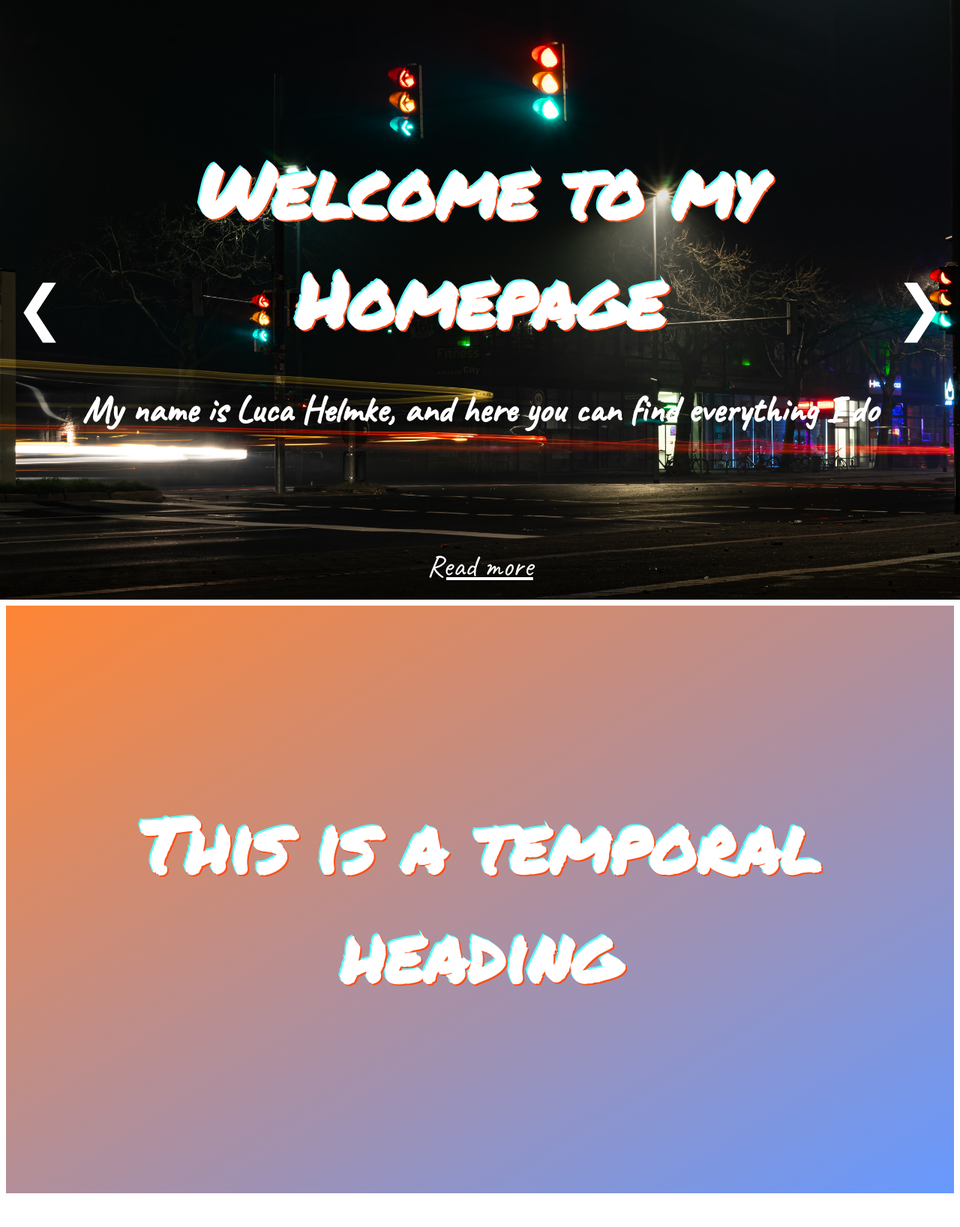
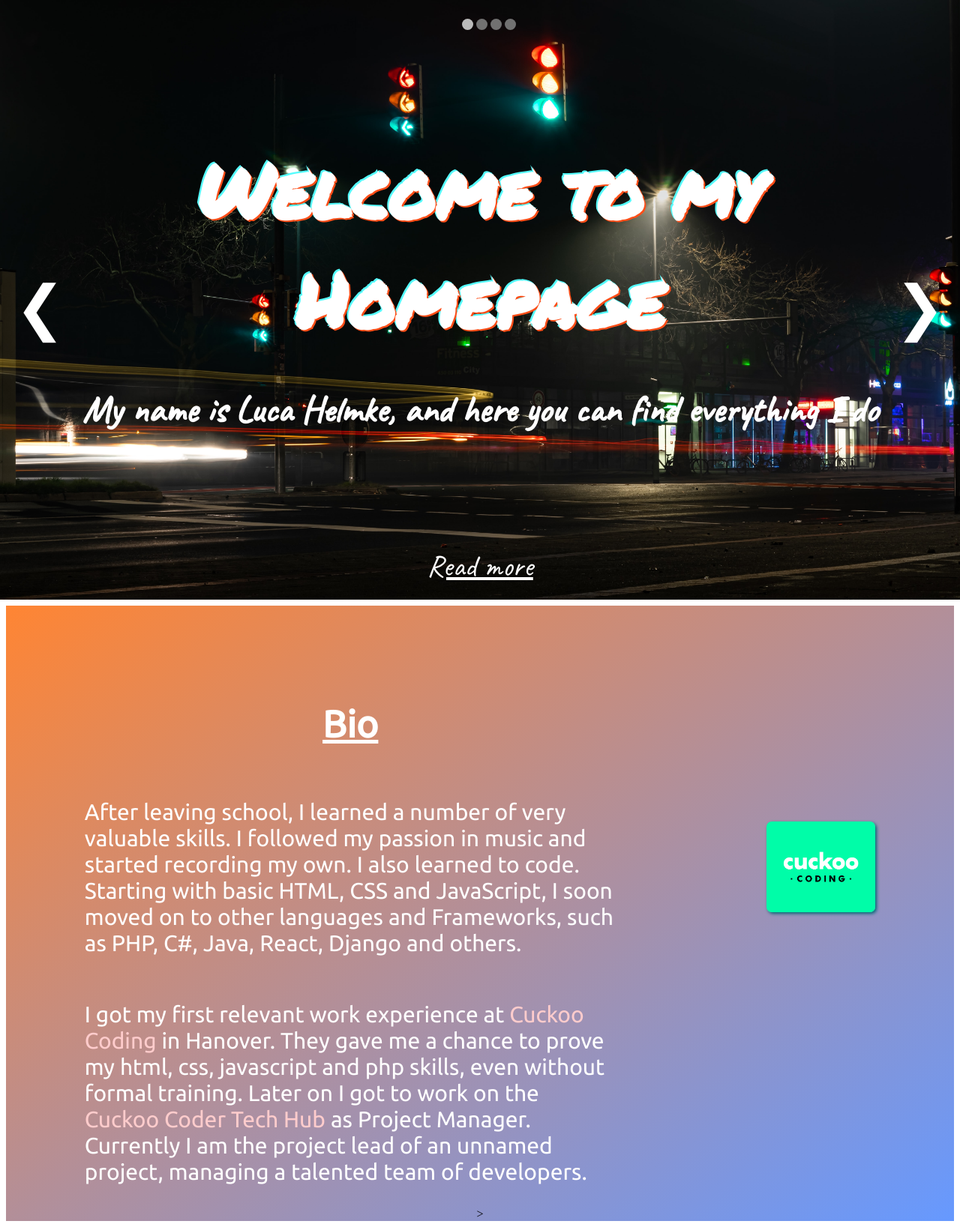
Before and after one commit to Lcua/lpw, a plain HTML site: page index.html in a window 1280 px wide. Shown: the whole page at 75% size. Before the commit the page ends 1600 px from the top, so only its background shows below. Drawn offline with Linux system fonts and the light colour scheme.

Commit message:
added bio page and changed <p> font

```diff
--- a/index.html
+++ b/index.html
@@ -6,20 +6,39 @@
         <link rel="stylesheet" type="text/css" href="style.css">
         <link href="https://fonts.googleapis.com/css2?family=Permanent+Marker&display=swap" rel="stylesheet">
         <link href="https://fonts.googleapis.com/css2?family=Caveat&display=swap" rel="stylesheet">
+        <link href="https://fonts.googleapis.com/css2?family=Ubuntu&display=swap" rel="stylesheet">
         <script src="js/myscripts.js"></script>
     </head>
     <body>
         <div id="slide-container">
+            <div class="dots" style="text-align:center">
+                <span class="dot active" id="dot1" onclick="dotSelect(1)"></span>
+                <span class="dot" id="dot2" onclick="dotSelect(2)"></span>
+                <span class="dot" id="dot3" onclick="dotSelect(3)"></span>
+                <span class="dot" id="dot4" onclick="dotSelect(4)"></span>
+            </div>
             <a id="prev" onclick="prevSlide()">&#10094;</a>
             <div class="screenheadx show-slide" id = "screenhead1">
                 <div class="screenx screen1">
                     <a class="h1link" href="#test3"><h1>Welcome to my Homepage</h1></a>
-                    <h2>My name is Luca Helmke, and here you can find everything I do</h2>
+                    <h2 class="sub2">My name is Luca Helmke, and here you can find everything I do</h2>
                     <a class="morelink" href="#test3">Read more</a>
                 </div>
             </div>
             <div class="screenbotx show-slide2" id="screenbot1">
-                <h1 id="test3">This is a temporal heading</h1>
+                <div class="slide-container">
+                    <div class="left">
+                        <h2 id="test3" class="bothead">Bio</h2>
+                        <p>After leaving school, I learned a number of very valuable skills. I followed my passion in music and started recording my own. I also learned to code. Starting with basic HTML, CSS and JavaScript, I soon moved on to other languages and Frameworks, such as PHP, C#, Java, React, Django and others.</p>
+                        <p>I got my first relevant work experience at <a class="outlink" href="https://www.cuckoo-coding.com/en">Cuckoo Coding</a> in Hanover.
+                        They gave me a chance to prove my html, css, javascript and php skills, even without formal training.
+                        Later on I got to work on the <a class="outlink" href="https://cuckoo-coding.com/hub/en/">Cuckoo Coder Tech Hub</a> as Project Manager.
+                        Currently I am the project lead of an unnamed project, managing a talented team of developers.</p>
+                    </div>
+                    <div class="right">
+                        <a href="https://www.cuckoo-coding.com/en/"><img id="cuckoo-logo" src="img/cuckoo_square(1).png"></a>
+                    </div>
+                </div>>
             </div>
 
 
@@ -84,8 +103,7 @@
 
             <div class="screenheadx hide-slide" id = "screenhead3">
                 <div class="screenx screen3">
-                    <a class="h1link" href="#test2"><h1>Coding</h1></a>
-                    <h2>Lorem ipsum</h2>
+                    <a class="h1link" href="#test2"><h1>Projects</h1></a>
                     <a class="morelink" href="#test2">Read more</a>
                 </div>
             </div>
--- a/js/myscripts.js
+++ b/js/myscripts.js
@@ -6,7 +6,26 @@ var hola = null;
 
 console.log(currentSlide);
 
-
+function dotSelect(i) {
+    switch(i) {
+        case 1:
+            currentSlide = 1;
+            slideSelect();
+            break;
+        case 2:
+            currentSlide = 2;
+            slideSelect();
+            break;
+        case 3:
+            currentSlide = 3;
+            slideSelect();
+            break;
+        case 4:
+            currentSlide = 4;
+            slideSelect();
+            break;
+    }
+}
 
 function nextSlide() {
     switch(currentSlide) {
@@ -55,10 +74,16 @@ function showHome() {
     document.getElementById("screenhead2").classList.replace("show-slide", "hide-slide");
     document.getElementById("screenhead3").classList.replace("show-slide", "hide-slide");
     document.getElementById("screenhead4").classList.replace("show-slide", "hide-slide");
+
     document.getElementById("screenbot1").classList.replace("hide-slide", "show-slide2");
     document.getElementById("screenbot2").classList.replace("show-slide3", "hide-slide");
     document.getElementById("screenbot3").classList.replace("show-slide2", "hide-slide");
     document.getElementById("screenbot4").classList.replace("show-slide2", "hide-slide");
+
+    document.getElementById("dot1").classList.add("active");
+    document.getElementById("dot2").classList.remove("active");
+    document.getElementById("dot3").classList.remove("active");
+    document.getElementById("dot4").classList.remove("active");
 }
 
 function showMusic() {
@@ -66,10 +91,16 @@ function showMusic() {
     document.getElementById("screenhead2").classList.replace("hide-slide", "show-slide");
     document.getElementById("screenhead3").classList.replace("show-slide", "hide-slide");
     document.getElementById("screenhead4").classList.replace("show-slide", "hide-slide");
+
     document.getElementById("screenbot1").classList.replace("show-slide2", "hide-slide");
     document.getElementById("screenbot2").classList.replace("hide-slide", "show-slide3");
     document.getElementById("screenbot3").classList.replace("show-slide2", "hide-slide");
     document.getElementById("screenbot4").classList.replace("show-slide2", "hide-slide");
+
+    document.getElementById("dot1").classList.remove("active");
+    document.getElementById("dot2").classList.add("active");
+    document.getElementById("dot3").classList.remove("active");
+    document.getElementById("dot4").classList.remove("active");
 }
 
 function showCoding() {
@@ -77,10 +108,16 @@ function showCoding() {
     document.getElementById("screenhead2").classList.replace("show-slide", "hide-slide");
     document.getElementById("screenhead3").classList.replace("hide-slide", "show-slide");
     document.getElementById("screenhead4").classList.replace("show-slide", "hide-slide");
+
     document.getElementById("screenbot1").classList.replace("show-slide2", "hide-slide");
     document.getElementById("screenbot2").classList.replace("show-slide3", "hide-slide");
     document.getElementById("screenbot3").classList.replace("hide-slide", "show-slide2");
     document.getElementById("screenbot4").classList.replace("show-slide2", "hide-slide");
+
+    document.getElementById("dot1").classList.remove("active");
+    document.getElementById("dot2").classList.remove("active");
+    document.getElementById("dot3").classList.add("active");
+    document.getElementById("dot4").classList.remove("active");
 }
 
 function showHola() {
@@ -88,10 +125,16 @@ function showHola() {
     document.getElementById("screenhead2").classList.replace("show-slide", "hide-slide");
     document.getElementById("screenhead3").classList.replace("show-slide", "hide-slide");
     document.getElementById("screenhead4").classList.replace("hide-slide", "show-slide");
+
     document.getElementById("screenbot1").classList.replace("show-slide2", "hide-slide");
     document.getElementById("screenbot2").classList.replace("show-slide3", "hide-slide");
     document.getElementById("screenbot3").classList.replace("show-slide2", "hide-slide");
     document.getElementById("screenbot4").classList.replace("hide-slide", "show-slide2");
+
+    document.getElementById("dot1").classList.remove("active");
+    document.getElementById("dot2").classList.remove("active");
+    document.getElementById("dot3").classList.remove("active");
+    document.getElementById("dot4").classList.add("active");
 }
 
 function slideSelect() {
--- a/style.css
+++ b/style.css
@@ -13,15 +13,19 @@ h1 {
 }
 
 h2 {
-    font-family: 'Caveat', cursive;
+    font-family: "Ubuntu";
     color: white;
     font-size: 50px;
     padding: 0;
     text-align: center;
 }
 
+.sub2 {
+    font-family: 'Caveat', cursive;
+}
+
 p {
-    font-family: 'Caveat', cursive;
+    font-family: "Ubuntu";
     color: white;
     font-size: 30px;
 }
@@ -173,6 +177,8 @@ audio {
     -moz-border-radius:7px 7px 7px 7px ;
     -webkit-border-radius:7px 7px 7px 7px ;
     border-radius:7px 7px 7px 7px ;
+    margin-top: 0;
+    padding-top: 0;
 }
 
 img {
@@ -185,19 +191,65 @@ img {
     border-radius:7px 7px 7px 7px ;
 }
 
-#next, #prev {
+#next, #prev, .outlink, #cuckoo-logo {
     -webkit-transition:all 0.3s linear;
     -moz-transition:all 0.3s linear;
     -o-transition:all 0.3s linear;
     transition:all 0.3s linear;
 }
 
-#next:hover, #prev:hover {
+#next:hover, #prev:hover, .outlink:hover, #cuckoo-logo:hover {
     -webkit-transform: scale(1.1);
     -moz-transform: scale(1.1);
     transform: scale(1.1);
 }
 
+.outlink:hover {
+    text-decoration: undeline;
+    font-size: 33px;
+}
+
 .bothead {
     text-decoration: underline;
 }
+
+#cuckoo-logo {
+    margin-top: 200px;
+}
+
+.outlink {
+    text-decoration: none;
+    color: #ffcccc;
+}
+
+.dot {
+    cursor: pointer;
+    height: 15px;
+    width: 15px;
+    margin: 0 2px;
+    background-color: #717171;
+    border-radius: 50%;
+    transition: background-color 0.6s ease;
+}
+
+.dots {
+    position: fixed;
+    top: 25px;
+    left: 48vw;
+    display: flex;
+}
+
+.active, .dot:hover {
+    background-color: #bbb;
+}
+
+ /* Hide scrollbar for Chrome, Safari and Opera */
+ html::-webkit-scrollbar {
+    display: none;
+  }
+
+  /* Hide scrollbar for IE, Edge and Firefox */
+  html {
+    -ms-overflow-style: none;  /* IE and Edge */
+    scrollbar-width: none;  /* Firefox */
+  }
```
Also changed, not shown: img/cuckoo_square(1).png (added).
